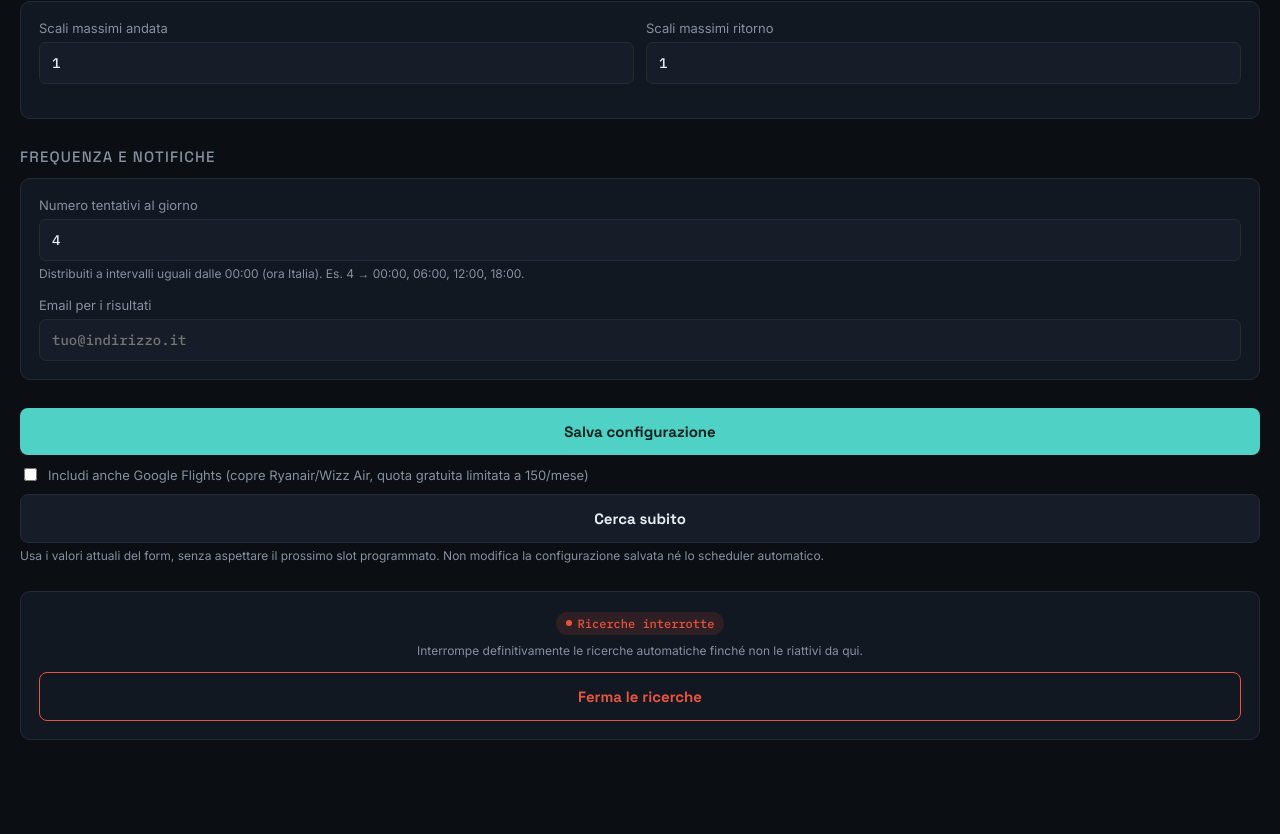
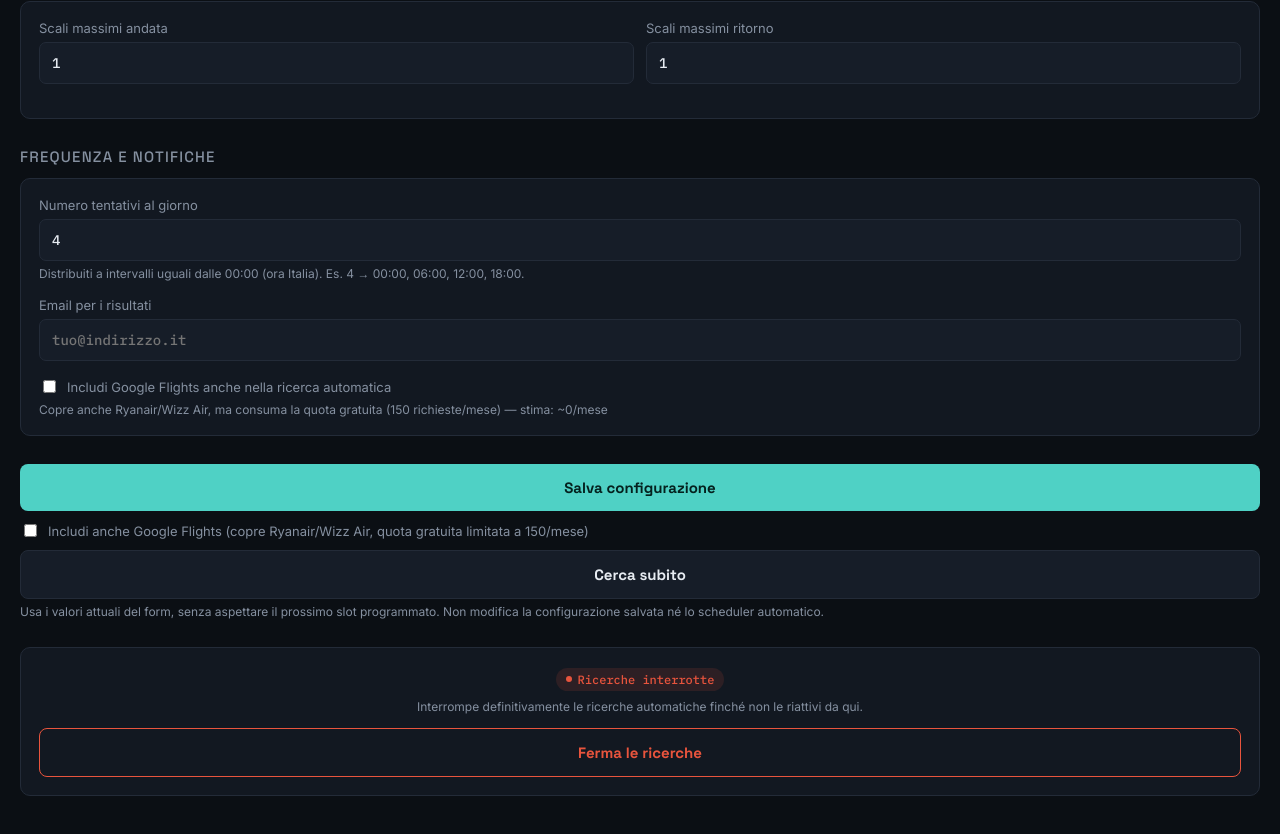
Before and after one commit to rpicci/Voli, a website: page public/index.html in a window 1280 px wide. Shown: the part 1183-2017 px from the top of the page. Drawn offline with Linux system fonts and the light colour scheme; no server answers.

Commit message:
Add files via upload

```diff
--- a/public/index.html
+++ b/public/index.html
@@ -182,6 +182,13 @@
         <label for="email">Email per i risultati</label>
         <input type="email" id="email" placeholder="tuo@indirizzo.it" required>
       </div>
+      <div class="field">
+        <label style="display:flex;align-items:center;gap:8px;cursor:pointer;">
+          <input type="checkbox" id="includeGoogleFlightsScheduled" style="width:auto;">
+          Includi Google Flights anche nella ricerca automatica
+        </label>
+        <div class="hint" id="quotaEstimate">Copre anche Ryanair/Wizz Air, ma consuma la quota gratuita (150 richieste/mese) — stima: —</div>
+      </div>
     </div>
   </section>
 
@@ -226,6 +233,20 @@ function showToast(msg){
 function parseAirports(str){
   return str.split(',').map(s=>s.trim().toUpperCase()).filter(Boolean);
 }
+
+function updateQuotaEstimate(){
+  const origins = parseAirports($('origin').value);
+  const destinations = parseAirports($('destination').value);
+  const pairs = origins.length * destinations.length; // stima semplice, non esclude origin===destination
+  const attempts = parseInt($('attempts').value, 10) || 0;
+  const monthlyEstimate = pairs * attempts * 30;
+  const el = $('quotaEstimate');
+  const over = monthlyEstimate > 150;
+  el.style.color = over ? 'var(--red)' : '';
+  el.textContent = `Copre anche Ryanair/Wizz Air, ma consuma la quota gratuita (150 richieste/mese) — stima: ~${monthlyEstimate}/mese${over ? ' ⚠️ supera la quota gratuita' : ''}`;
+}
+['origin','destination','attempts'].forEach(id => $(id).addEventListener('input', updateQuotaEstimate));
+$('includeGoogleFlightsScheduled').addEventListener('change', updateQuotaEstimate);
 
 function applyOneWayToggle(){
   const oneWay = $('oneWay').checked;
@@ -284,6 +305,8 @@ function fillForm(c){
   $('email').value = c.email || '';
   $('oneWay').checked = !c.returnDateFrom;
   applyOneWayToggle();
+  $('includeGoogleFlightsScheduled').checked = !!c.includeGoogleFlightsScheduled;
+  updateQuotaEstimate();
 }
 
 async function loadConfig(){
@@ -423,6 +446,7 @@ $('configForm').addEventListener('submit', async (e) => {
     attemptsPerDay: parseInt($('attempts').value, 10),
     email: $('email').value,
     active: currentActive,
+    includeGoogleFlightsScheduled: $('includeGoogleFlightsScheduled').checked,
   };
 
   try{
@@ -468,6 +492,7 @@ if ('serviceWorker' in navigator){
 }
 
 loadConfig();
+updateQuotaEstimate();
 </script>
 </body>
 </html>
```
